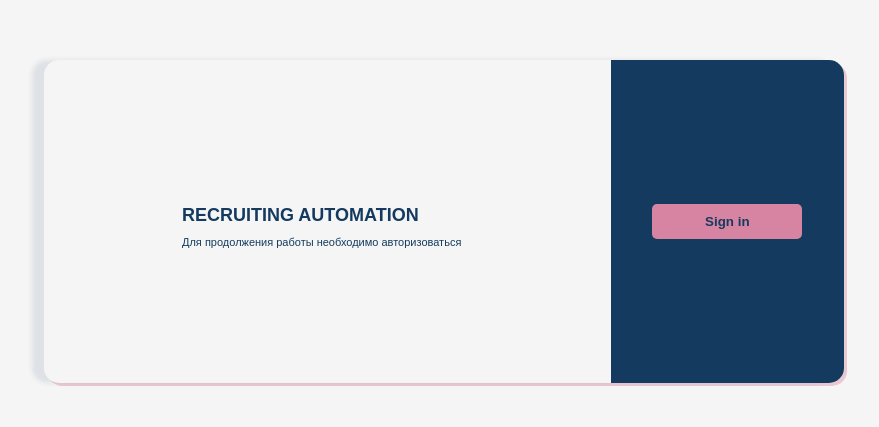
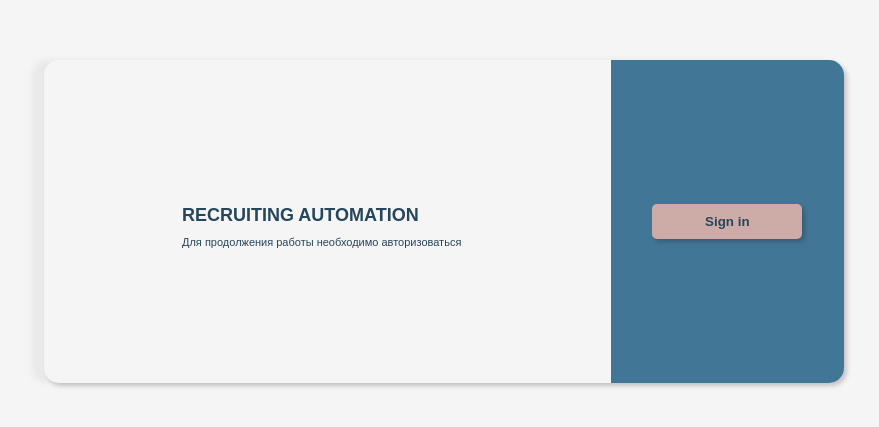
Before and after one commit to ViktoriaElm/NextAuth, a Next.js app: page / in a window 1280 px wide. Shown: the part 179-606 px from the top of the page, without its empty margins (196-1075 px from the left). Built offline with nearby package versions, Linux system fonts and the light colour scheme; no server answers.

Commit message:
css - shadows, color

```diff
--- a/styles/globals.css
+++ b/styles/globals.css
@@ -1,8 +1,10 @@
 :root {
     --radius-border: 15px;
     --border: 1px solid rgb(139, 179, 232, 0.3);
-    --text-color-dark: rgb(20, 59, 95);
-    --button-color: rgb(214, 132, 162, 1);
+    /* --text-color-dark: rgb(20, 59, 95); */
+    --text-color-dark: rgb(38, 70, 91);
+    --background: rgb(66, 118, 150);
+    --button-color: rgb(205, 172, 168, 1);
     --button-radius: 5px;
 }
 
@@ -28,7 +30,8 @@ body {
     width: 90vw;
     max-width: 800px;
     border-radius: var(--radius-border);
-    box-shadow: 3px 3px rgba(214, 132, 162, 0.4), -1em 0 .4em rgb(20, 59, 95, 0.1);
+    /* box-shadow: 3px 3px rgba(214, 132, 162, 0.4), -1em 0 .4em rgb(20, 59, 95, 0.1); */
+    box-shadow: 3px 3px 4px rgba(133, 126, 137, 0.4), -1em 0 0.6em rgb(133, 126, 137, 0.1);
 }
 
 .div-container {
@@ -75,7 +78,7 @@ h4 {
     width: 50%;
     border-bottom-right-radius: var(--radius-border);
     border-top-right-radius: var(--radius-border);
-    background-color: var(--text-color-dark);
+    background-color: var(--background);
 }
 
 .div-name {
@@ -100,6 +103,7 @@ button {
     align-items: center;
     width: 80%;
     max-width: 150px;
+    box-shadow: 3px 3px 4px rgba(0, 0, 0, 0.2);
 }
 
 .sign-in {
```
